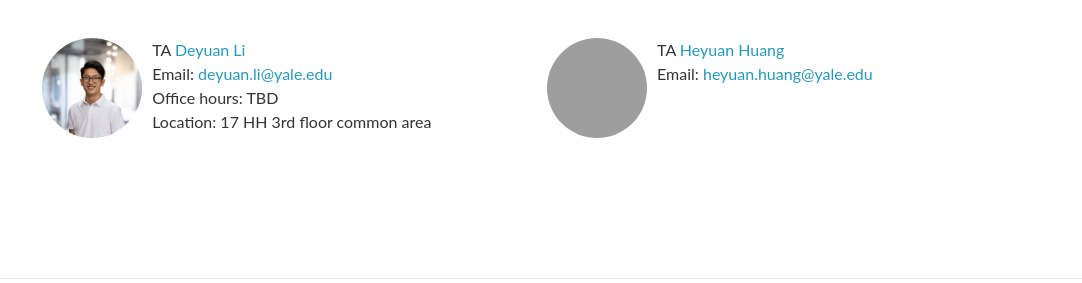
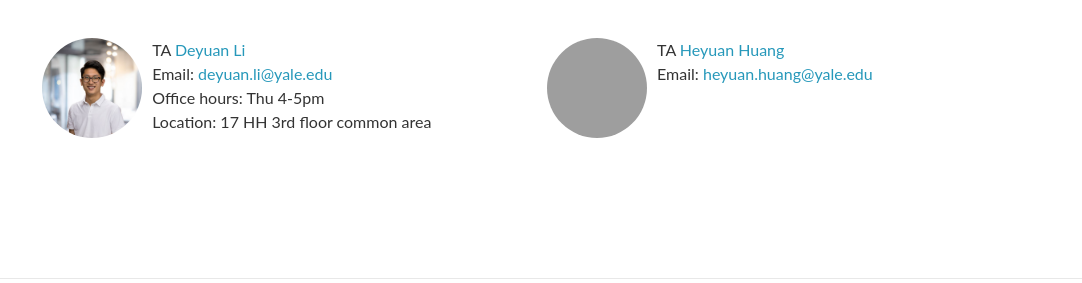
Before and after one commit to yilunzhao/cpsc477, a Jekyll site: the page built from _pages/about.md, in a window 1280 px wide and 900 px high, scrolled down 1129 px. Shown: the part 432-715 px from the top of the window, without its empty margins (98-1180 px from the left). Built offline with Jekyll 4.4.1, drawn with Linux system fonts in a browser that asks for light colours; nearby versions of some CDN libraries; comment, search, counter and statistics services are not loaded; grey boxes are pictures that could not be loaded.

Commit message:
Update Office Hours

```diff
--- a/_data/staff.yml
+++ b/_data/staff.yml
@@ -46,7 +46,7 @@ TAs:
   - name: Deyuan Li
     email: deyuan.li@yale.edu
     url: https://www.linkedin.com/in/deyuan-li/
-    office-hours: TBD
+    office-hours: Thu 4-5pm
     location: 17 HH 3rd floor common area
     image: staff/deyuan.jpg
 
```
